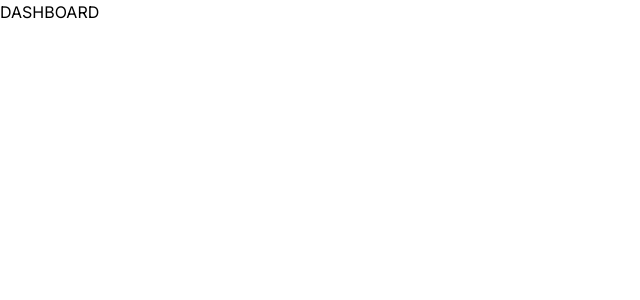
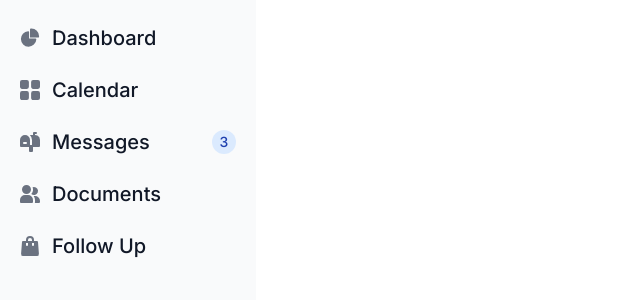
Before and after one commit to alexandreguz/law-startup1, a Next.js app: page /dashboard in a window 1280 px wide. Shown: the top 300 px of the page, without its empty margins (0-640 px from the left). Built offline with nearby package versions, Linux system fonts and the light colour scheme.

Commit message:
forgot password page

```diff
--- a/src/app/(application)/(auth)/forgot_password/page.tsx
+++ b/src/app/(application)/(auth)/forgot_password/page.tsx
@@ -1,5 +1,7 @@
+import ForgotPassword from "@/components/ForgotPassword";
+
 export default function forgotPassword() {
     return (
-        <div>forgot password</div>
+        <div><ForgotPassword/> </div>
     )
 }
--- a/src/components/Dashboard.tsx
+++ b/src/components/Dashboard.tsx
@@ -1,5 +1,132 @@
 export default function Dashboard() {
-    return (
-        <div> DASHBOARD</div>
-    )
+  return (
+    <>
+      <aside
+        id="default-sidebar"
+        className="fixed top-0 left-0 z-40 w-64 h-screen transition-transform -translate-x-full sm:translate-x-0"
+        aria-label="Sidebar"
+      >
+        <div className="h-full px-3 py-4 overflow-y-auto bg-gray-50 dark:bg-gray-800">
+          <ul className="space-y-2 font-medium">
+            <li>
+              <a
+                href="#"
+                className="flex items-center p-2 text-gray-900 rounded-lg dark:text-white hover:bg-gray-100 dark:hover:bg-gray-700 group"
+              >
+                <svg
+                  className="w-5 h-5 text-gray-500 transition duration-75 dark:text-gray-400 group-hover:text-gray-900 dark:group-hover:text-white"
+                  aria-hidden="true"
+                  xmlns="http://www.w3.org/2000/svg"
+                  fill="currentColor"
+                  viewBox="0 0 22 21"
+                >
+                  <path d="M16.975 11H10V4.025a1 1 0 0 0-1.066-.998 8.5 8.5 0 1 0 9.039 9.039.999.999 0 0 0-1-1.066h.002Z" />
+                  <path d="M12.5 0c-.157 0-.311.01-.565.027A1 1 0 0 0 11 1.02V10h8.975a1 1 0 0 0 1-.935c.013-.188.028-.374.028-.565A8.51 8.51 0 0 0 12.5 0Z" />
+                </svg>
+                <span className="ms-3 text-xl">Dashboard</span>
+              </a>
+            </li>
+            <li>
+              <a
+                href="#"
+                className="flex items-center p-2 text-gray-900 rounded-lg dark:text-white hover:bg-gray-100 dark:hover:bg-gray-700 group"
+              >
+                <svg
+                  className="flex-shrink-0 w-5 h-5 text-gray-500 transition duration-75 dark:text-gray-400 group-hover:text-gray-900 dark:group-hover:text-white"
+                  aria-hidden="true"
+                  xmlns="http://www.w3.org/2000/svg"
+                  fill="currentColor"
+                  viewBox="0 0 18 18"
+                >
+                  <path d="M6.143 0H1.857A1.857 1.857 0 0 0 0 1.857v4.286C0 7.169.831 8 1.857 8h4.286A1.857 1.857 0 0 0 8 6.143V1.857A1.857 1.857 0 0 0 6.143 0Zm10 0h-4.286A1.857 1.857 0 0 0 10 1.857v4.286C10 7.169 10.831 8 11.857 8h4.286A1.857 1.857 0 0 0 18 6.143V1.857A1.857 1.857 0 0 0 16.143 0Zm-10 10H1.857A1.857 1.857 0 0 0 0 11.857v4.286C0 17.169.831 18 1.857 18h4.286A1.857 1.857 0 0 0 8 16.143v-4.286A1.857 1.857 0 0 0 6.143 10Zm10 0h-4.286A1.857 1.857 0 0 0 10 11.857v4.286c0 1.026.831 1.857 1.857 1.857h4.286A1.857 1.857 0 0 0 18 16.143v-4.286A1.857 1.857 0 0 0 16.143 10Z" />
+                </svg>
+                <span className="flex-1 ms-3 whitespace-nowrap text-xl">Calendar</span>
+                <span className="inline-flex items-center justify-center px-2 ms-3 text-sm font-medium text-gray-800 bg-gray-100 rounded-full dark:bg-gray-700 dark:text-gray-300"></span>
+              </a>
+            </li>
+            <li>
+              <a
+                href="#"
+                className="flex items-center p-2 text-gray-900 rounded-lg dark:text-white hover:bg-gray-100 dark:hover:bg-gray-700 group"
+              >
+                <svg
+                  className="flex-shrink-0 w-5 h-5 text-gray-500 transition duration-75 dark:text-gray-400 group-hover:text-gray-900 dark:group-hover:text-white"
+                  aria-hidden="true"
+                  xmlns="http://www.w3.org/2000/svg"
+                  fill="currentColor"
+                  viewBox="0 0 20 20"
+                >
+                  <path d="m17.418 3.623-.018-.008a6.713 6.713 0 0 0-2.4-.569V2h1a1 1 0 1 0 0-2h-2a1 1 0 0 0-1 1v2H9.89A6.977 6.977 0 0 1 12 8v5h-2V8A5 5 0 1 0 0 8v6a1 1 0 0 0 1 1h8v4a1 1 0 0 0 1 1h2a1 1 0 0 0 1-1v-4h6a1 1 0 0 0 1-1V8a5 5 0 0 0-2.582-4.377ZM6 12H4a1 1 0 0 1 0-2h2a1 1 0 0 1 0 2Z" />
+                </svg>
+                <span className="flex-1 ms-3 whitespace-nowrap text-xl">Messages</span>
+                <span className="inline-flex items-center justify-center w-3 h-3 p-3 ms-3 text-sm font-medium text-blue-800 bg-blue-100 rounded-full dark:bg-blue-900 dark:text-blue-300">
+                  3
+                </span>
+              </a>
+            </li>
+            <li>
+              <a
+                href="#"
+                className="flex items-center p-2 text-gray-900 rounded-lg dark:text-white hover:bg-gray-100 dark:hover:bg-gray-700 group"
+              >
+                <svg
+                  className="flex-shrink-0 w-5 h-5 text-gray-500 transition duration-75 dark:text-gray-400 group-hover:text-gray-900 dark:group-hover:text-white"
+                  aria-hidden="true"
+                  xmlns="http://www.w3.org/2000/svg"
+                  fill="currentColor"
+                  viewBox="0 0 20 18"
+                >
+                  <path d="M14 2a3.963 3.963 0 0 0-1.4.267 6.439 6.439 0 0 1-1.331 6.638A4 4 0 1 0 14 2Zm1 9h-1.264A6.957 6.957 0 0 1 15 15v2a2.97 2.97 0 0 1-.184 1H19a1 1 0 0 0 1-1v-1a5.006 5.006 0 0 0-5-5ZM6.5 9a4.5 4.5 0 1 0 0-9 4.5 4.5 0 0 0 0 9ZM8 10H5a5.006 5.006 0 0 0-5 5v2a1 1 0 0 0 1 1h11a1 1 0 0 0 1-1v-2a5.006 5.006 0 0 0-5-5Z" />
+                </svg>
+                <span className="flex-1 ms-3 whitespace-nowrap text-xl">Documents</span>
+              </a>
+            </li>
+            <li>
+              <a
+                href="#"
+                className="flex items-center p-2 text-gray-900 rounded-lg dark:text-white hover:bg-gray-100 dark:hover:bg-gray-700 group"
+              >
+                <svg
+                  className="flex-shrink-0 w-5 h-5 text-gray-500 transition duration-75 dark:text-gray-400 group-hover:text-gray-900 dark:group-hover:text-white"
+                  aria-hidden="true"
+                  xmlns="http://www.w3.org/2000/svg"
+                  fill="currentColor"
+                  viewBox="0 0 18 20"
+                >
+                  <path d="M17 5.923A1 1 0 0 0 16 5h-3V4a4 4 0 1 0-8 0v1H2a1 1 0 0 0-1 .923L.086 17.846A2 2 0 0 0 2.08 20h13.84a2 2 0 0 0 1.994-2.153L17 5.923ZM7 9a1 1 0 0 1-2 0V7h2v2Zm0-5a2 2 0 1 1 4 0v1H7V4Zm6 5a1 1 0 1 1-2 0V7h2v2Z" />
+                </svg>
+                <span className="flex-1 ms-3 whitespace-nowrap text-xl">Follow Up</span>
+              </a>
+            </li>
+          </ul>
+        </div>
+      </aside>
+
+      {/* <div className="p-4 sm:ml-64">
+        <div className="p-4 border-2 border-gray-200 border-dashed rounded-lg dark:border-gray-700">
+          <div className="grid grid-cols-2 gap-4 mb-4">
+            <div className="flex items-center justify-center h-72 rounded bg-gray-50 dark:bg-gray-800">
+              <p className="text-2xl text-gray-400 dark:text-gray-500">
+                calendar
+              </p>
+            </div>
+            <div className="flex items-center justify-center h-72 rounded bg-gray-50 dark:bg-gray-800">
+              <p className="text-2xl text-gray-400 dark:text-gray-500">
+                messages
+              </p>
+            </div>
+          </div>
+          <div className="flex items-center justify-center h-96 mb-4 rounded bg-gray-50 dark:bg-gray-800">
+            <p className="text-2xl text-gray-400 dark:text-gray-500">
+              follow up
+            </p>
+          </div>
+
+          <div className="flex items-center justify-center h-36 mb-4 rounded bg-gray-50 dark:bg-gray-800">
+            <p className="text-2xl text-gray-400 dark:text-gray-500"></p>
+          </div>
+        </div>
+      </div> */}
+    </>
+  );
 }
--- /dev/null
+++ b/src/components/ForgotPassword.tsx
@@ -0,0 +1,52 @@
+"use client";
+
+import Image from "next/image";
+
+export default function ForgotPassword() {
+  return (
+    <>
+      <div className="container mx-auto">
+        <div className="flex justify-center px-6 my-12">
+          <div className="w-full xl:w-3/4 lg:w-11/12 flex">
+            <div className="w-full m-auto">
+          <Image
+            src="/slider-3.jpg"
+            width={1732}
+            height={1000}
+            alt="Picture of the author"
+          />
+        </div>
+            <div className="w-full lg:w-1/2 bg-white p-5 rounded-lg lg:rounded-l-none">
+              <div className="px-8 mb-4 text-center">
+                <h3 className="pt-4 mb-2 text-2xl">Forgot Your Password?</h3>
+                <p className="mb-4 text-sm text-gray-700">
+                  Enter your email address below and we'll send you a link to
+                  reset your password!
+                </p>
+              </div>
+              <form className="px-8 pt-6 pb-8 mb-4 bg-white rounded">
+                <div className="flex flex-col pt-3 pb-2 pr-3 pl-3 border border-solid rounded mb-4">
+                  <input
+                    type="email"
+                    name="email"
+                    id="email"
+                    placeholder="Email"
+                  />
+                </div>
+
+                <div className="mb-6 text-center">
+                  <button
+                    className="w-full px-4 py-2 font-bold text-white bg-yellow-900  rounded-full hover:bg-yellow-950 focus:outline-none focus:shadow-outline"
+                    type="button"
+                  >
+                    Reset Password
+                  </button>
+                </div>
+              </form>
+            </div>
+          </div>
+        </div>
+      </div>
+    </>
+  );
+}
--- a/src/components/Login.tsx
+++ b/src/components/Login.tsx
@@ -36,7 +36,7 @@
                 <Link key={"forgot_password"} href={"/forgot_password"}>
                   Forgot your password?
                 </Link>
-                <button className=" pb-2 pt-2 pr-3 pl-3 rounded-md  border-solid bg-yellow-900 text-white"
+                <button className=" pb-2 pt-2 pr-3 pl-3 rounded-md  border-solid bg-yellow-900 text-white hover:bg-yellow-950"
                         onClick={() => router.push('/dashboard')}
                 >
                   Login
```
Also changed, not shown: public/slider-3.jpg (added).
